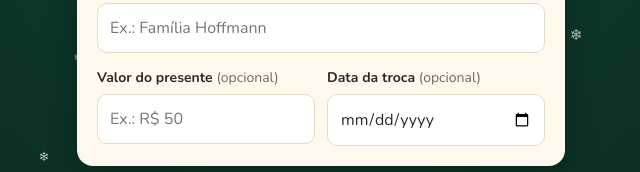
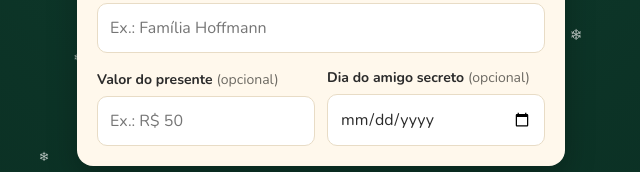
Before and after one commit to euluciano2222-cmyk/amigo-secreto, a plain HTML site: page index.html in a window 1280 px wide. Shown: the part 249-421 px from the top of the page, 319-959 px from the left. Drawn offline with nearby package versions, Linux system fonts and the light colour scheme; a web font is replaced by a local one.

Commit message:
Troca rótulo para Dia do amigo secreto

```diff
--- a/index.html
+++ b/index.html
@@ -51,7 +51,7 @@
             <input id="value" maxlength="20" placeholder="Ex.: R$ 50" autocomplete="off">
           </div>
           <div>
-            <label for="date">Data da troca <span class="hint">(opcional)</span></label>
+            <label for="date">Dia do amigo secreto <span class="hint">(opcional)</span></label>
             <input id="date" type="date">
           </div>
         </div>
--- a/script.js
+++ b/script.js
@@ -113,7 +113,7 @@ if (typeof document !== "undefined") (function () {
 
     const parts = [];
     if (d.v) parts.push("Valor do presente: " + d.v);
-    if (d.d) parts.push("Troca em " + formatDate(d.d));
+    if (d.d) parts.push("Dia do amigo secreto: " + formatDate(d.d));
     $("r-details").textContent = parts.join(" · ");
     document.title = "Amigo Secreto — " + d.n;
 
--- a/style.css
+++ b/style.css
@@ -135,6 +135,7 @@ input {
     display: grid;
     grid-template-columns: 1fr 1fr;
     gap: 12px;
+    align-items: end; /* alinha os campos por baixo, mesmo se um rótulo quebrar linha */
 }
 
 .row input {
```
Also changed, not shown: 1 other file.
